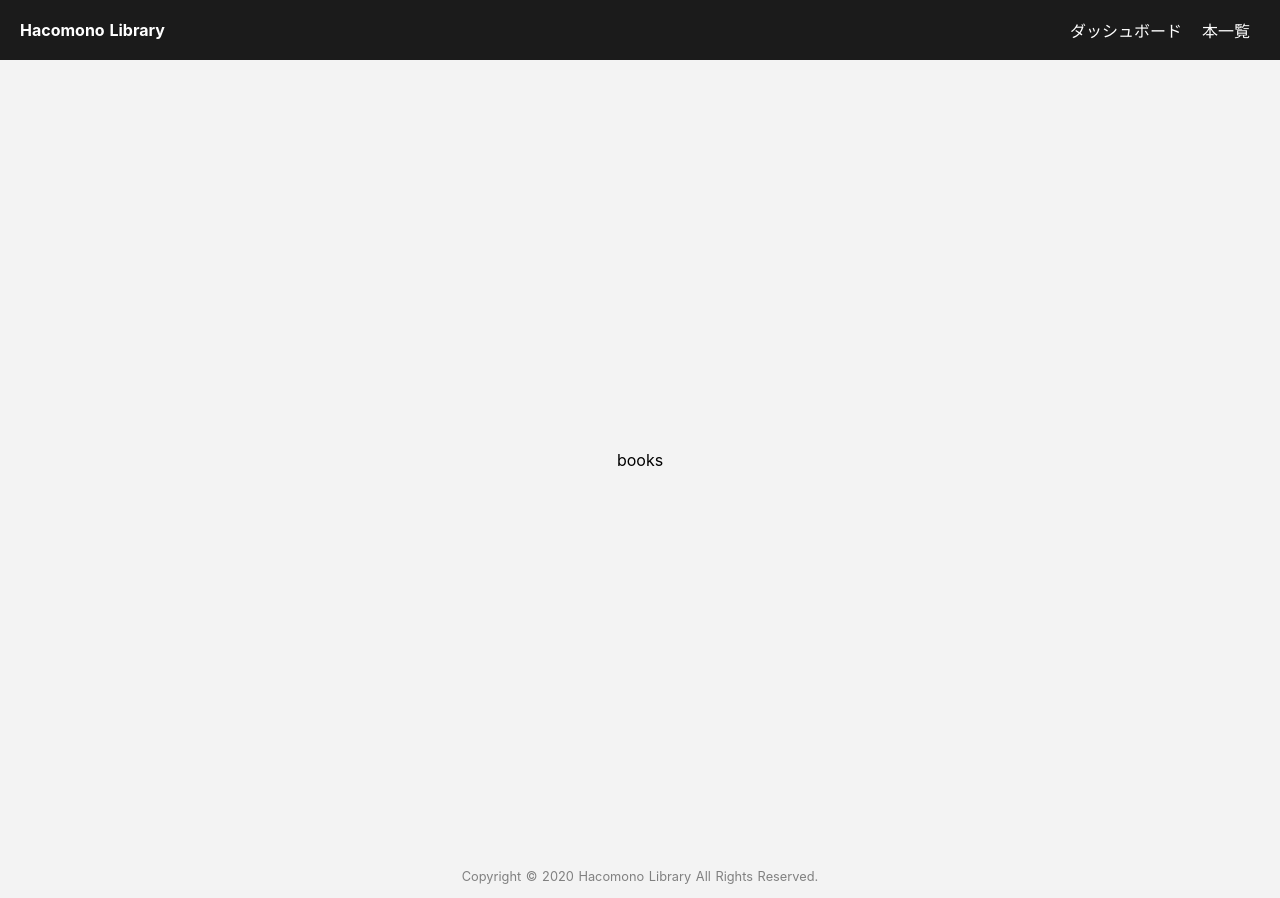
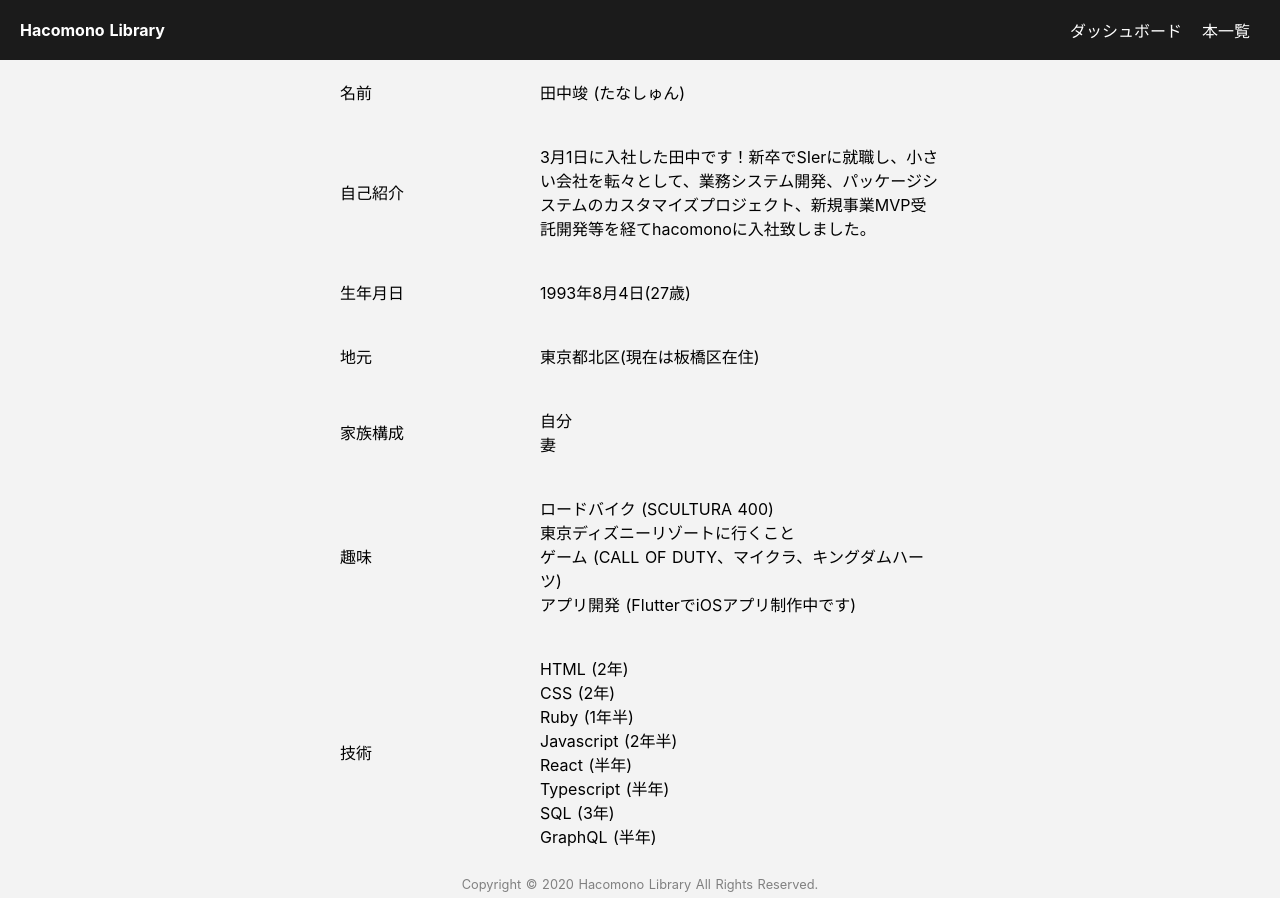
Before and after one commit to TanaShun0804/nuxt_onbording, a Nuxt app: page / in a window 1280 px wide. Built offline with nearby package versions, Linux system fonts and the light colour scheme; data requests are answered from the project's data file.

Commit message:
ダッシュボードページ修正

```diff
--- a/pages/index.vue
+++ b/pages/index.vue
@@ -1,22 +1,126 @@
 <template>
-  <div class="container">
-    <NuxtLink to="/books">books</NuxtLink>
+  <div v-if="!loading" class="container">
+    <!-- <h2>ダッシュボードという名の自己紹介ページ</h2> -->
+    <div class="introduce-group">
+      <div class="introduce-row">
+        <div class="introduce-column">名前</div>
+        <div class="introduce-content">
+          <p>{{ fullName }} ({{ member.nickname }})</p>
+        </div>
+      </div>
+      <div class="introduce-row">
+        <div class="introduce-column">自己紹介</div>
+        <div class="introduce-content">
+          <p>
+            {{ member.description }}
+          </p>
+        </div>
+      </div>
+      <div class="introduce-row">
+        <div class="introduce-column">生年月日</div>
+        <div class="introduce-content">
+          <p>{{ birthOfDate }}({{ age }}歳)</p>
+        </div>
+      </div>
+      <div class="introduce-row">
+        <div class="introduce-column">地元</div>
+        <div class="introduce-content">
+          <p>{{ member.locationDetail }}</p>
+        </div>
+      </div>
+      <div class="introduce-row">
+        <div class="introduce-column">家族構成</div>
+        <div class="introduce-content">
+          <p v-for="family in member.families" :key="family.id">
+            {{ family.relation }}
+          </p>
+        </div>
+      </div>
+      <div class="introduce-row">
+        <div class="introduce-column">趣味</div>
+        <div class="introduce-content">
+          <p v-for="hobby in member.hobbies" :key="hobby.id">
+            {{ hobby.name }}
+            <span v-if="hobby.description">({{ hobby.description }})</span>
+          </p>
+        </div>
+      </div>
+      <div class="introduce-row">
+        <div class="introduce-column">技術</div>
+        <div class="introduce-content">
+          <p v-for="skill in member.skills" :key="skill.id">
+            {{ skill.name }}
+            <span v-if="skill.yearsOfExperience"
+              >({{ skill.yearsOfExperience }})</span
+            >
+          </p>
+        </div>
+      </div>
+    </div>
   </div>
 </template>
 
 <script>
+import { mapGetters, mapActions } from 'vuex'
 export default {
-  //
+  computed: {
+    ...mapGetters({
+      member: 'members/memberForDashBoard',
+      loading: 'members/memberLoading',
+    }),
+    fullName() {
+      return this.member.firstName + this.member.lastName
+    },
+    birthOfDate() {
+      return `${this.member.dobYear}年${this.member.dobMonth}月${this.member.dobDay}日`
+    },
+    age() {
+      const birthDate = new Date(
+        this.member.dobYear,
+        this.member.dobMonth - 1,
+        this.member.dobDay
+      )
+      const today = new Date()
+      const thisYearBirthDate = new Date(
+        today.getFullYear(),
+        birthDate.getMonth(),
+        birthDate.getDate()
+      )
+      const diff = today.getFullYear() - birthDate.getFullYear()
+      const age = today < thisYearBirthDate ? diff - 1 : diff
+      return age
+    },
+  },
+  created() {
+    this.getList()
+  },
+  methods: {
+    ...mapActions({
+      getList: 'members/getList',
+    }),
+  },
 }
 </script>
 
-<style>
+<style lang="scss" scoped>
 .container {
-  margin: 0 auto;
-  min-height: 100vh;
   display: flex;
   justify-content: center;
-  align-items: center;
-  text-align: center;
+}
+.introduce-group {
+  display: flex;
+  flex-direction: column;
+  .introduce-row {
+    display: flex;
+    align-items: center;
+    padding: 10px;
+    margin: 10px;
+    .introduce-column {
+      width: 200px;
+    }
+    .introduce-content {
+      max-width: 400px;
+    }
+  }
 }
 </style>
```
